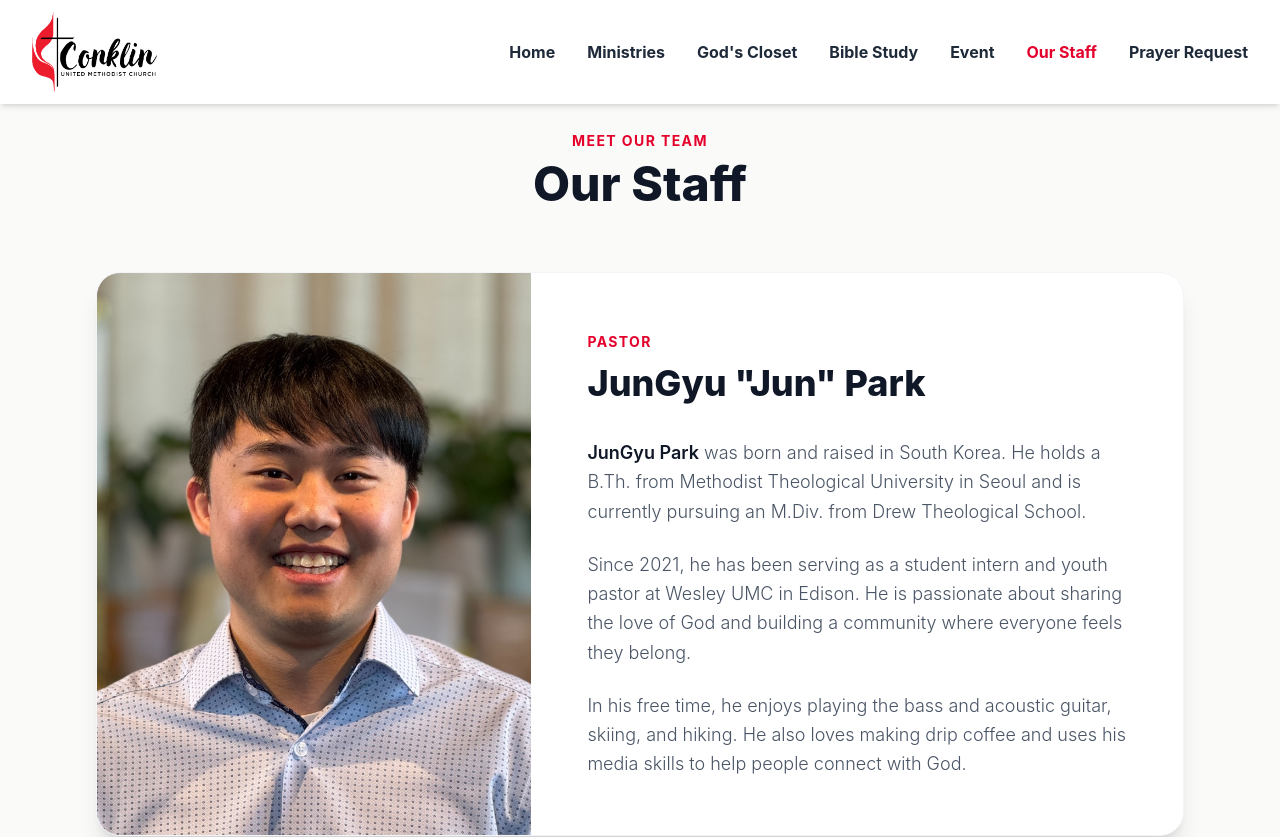
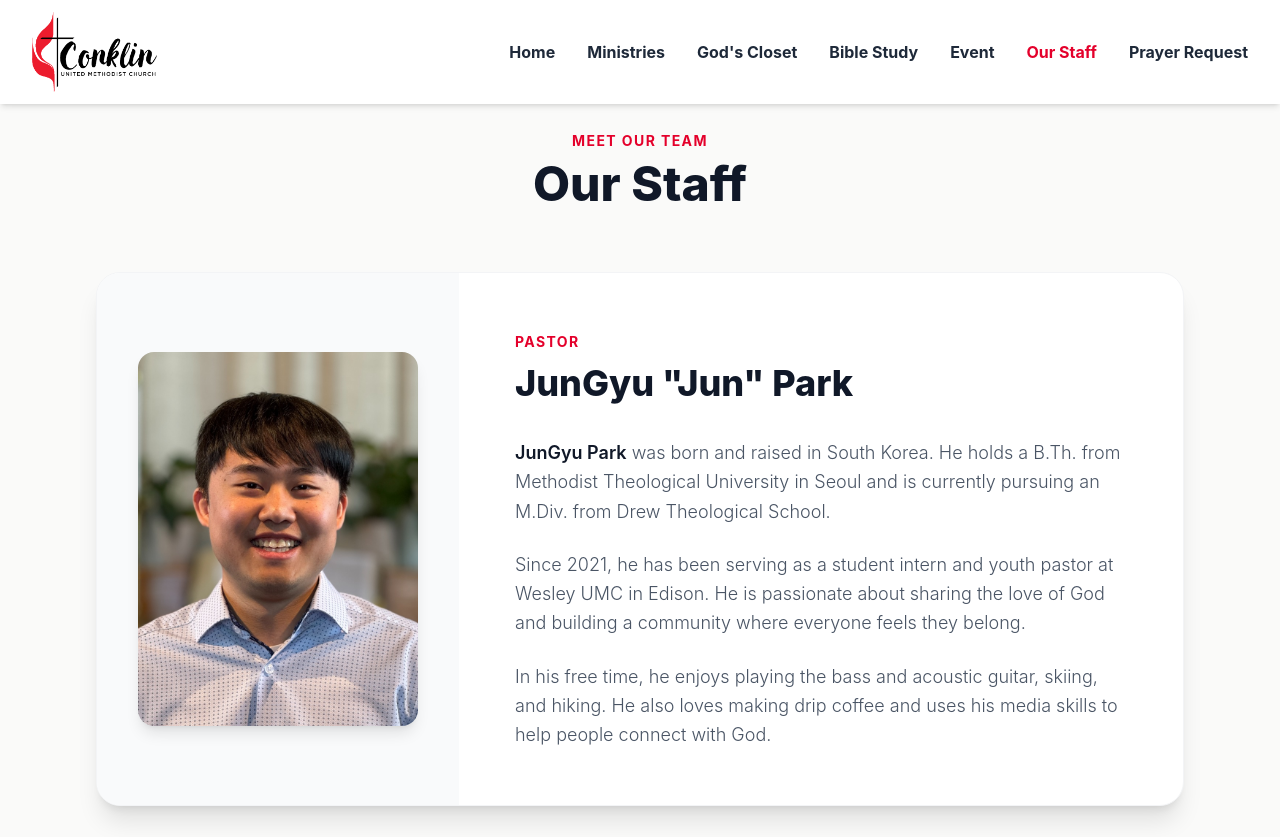
Before and after one commit to JunQ-tech/Conklin-website, a React (Vite) app: page /staff in a window 1280 px wide. Shown: the top 837 px of the page. Built offline with nearby package versions, Linux system fonts and the light colour scheme.

Commit message:
Fix GodsCloset layout and resize pastor headshot image

```diff
--- a/src/pages/GodsCloset.jsx
+++ b/src/pages/GodsCloset.jsx
@@ -73,13 +73,13 @@ const GodsCloset = () => {
           </div>
 
           {/* Facebook Feed Section */}
-          <div className="bg-white p-6 rounded-3xl shadow-xl border border-gray-100 flex flex-col h-full min-h-[600px] lg:min-h-[800px]">
-            <div className="flex-grow flex justify-center items-start w-full bg-gray-50 rounded-xl overflow-hidden mb-6">
+          <div className="bg-white rounded-3xl shadow-xl border border-gray-100 flex flex-col h-full min-h-[800px] lg:min-h-[1000px] overflow-hidden">
+            <div className="flex-grow flex justify-center items-start w-full bg-white rounded-xl overflow-hidden">
               <iframe
-                src="https://www.facebook.com/plugins/page.php?href=https%3A%2F%2Fwww.facebook.com%2Fconklingodscloset&tabs=timeline&width=500&height=800&small_header=true&adapt_container_width=true&hide_cover=true&show_facepile=false&appId"
+                src="https://www.facebook.com/plugins/page.php?href=https%3A%2F%2Fwww.facebook.com%2Fconklingodscloset&tabs=timeline&width=500&height=1000&small_header=false&adapt_container_width=true&hide_cover=false&show_facepile=false&appId"
                 width="100%"
-                height="100%"
-                style={{ border: 'none', overflow: 'hidden', minHeight: '800px', maxWidth: '100%' }}
+                height="1000"
+                style={{ border: 'none', overflow: 'hidden', minHeight: '1000px', maxWidth: '100%' }}
                 scrolling="no"
                 frameBorder="0"
                 allowFullScreen={true}
--- a/src/pages/Staff.jsx
+++ b/src/pages/Staff.jsx
@@ -16,15 +16,17 @@ const Staff = () => {
 
         {/* Pastor Jun - Featured */}
         <div className="bg-white rounded-3xl shadow-xl overflow-hidden border border-gray-100 mb-16">
-          <div className="md:flex">
-            <div className="md:w-2/5 bg-gray-200 relative aspect-[4/5] md:aspect-auto">
-              <img
-                src={pastorJun}
-                alt="Pastor JunGyu Park"
-                className="w-full h-full object-cover object-top"
-              />
+          <div className="md:flex items-stretch">
+            <div className="md:w-1/3 bg-gray-50 flex items-center justify-center p-4 md:p-8">
+              <div className="w-full max-w-[280px] aspect-[3/4] rounded-2xl overflow-hidden shadow-lg">
+                <img
+                  src={pastorJun}
+                  alt="Pastor JunGyu Park"
+                  className="w-full h-full object-cover object-top"
+                />
+              </div>
             </div>
-            <div className="md:w-3/5 p-8 md:p-14 flex flex-col justify-center">
+            <div className="md:w-2/3 p-8 md:p-14 flex flex-col justify-center">
               <div className="mb-8">
                 <span className="text-umc-red font-bold tracking-widest text-sm uppercase">Pastor</span>
                 <h2 className="text-4xl font-extrabold text-gray-900 mt-2 leading-tight">JunGyu "Jun" Park</h2>
```
